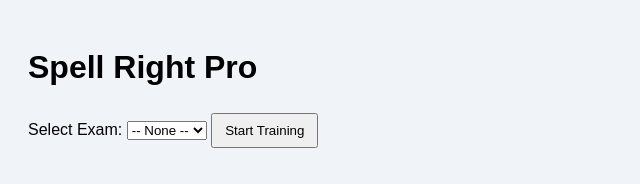
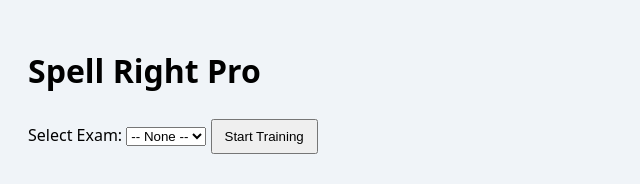
Before and after one commit to Elnohi/Spell-Right-Pro, a plain HTML site: page app.html in a window 1280 px wide. Shown: the whole page, without its empty margins (0-640 px from the left). Drawn offline with Linux system fonts and the light colour scheme.

Commit message:
Update app.html

```diff
--- a/app.html
+++ b/app.html
@@ -6,7 +6,7 @@
     <title>Spell Right Pro</title>
     <style>
         body {
-            font-family: Arial, sans-serif;
+            font-family: system-ui, -apple-system, BlinkMacSystemFont, "Segoe UI", Roboto, "Helvetica Neue", sans-serif;
             padding: 20px;
             background-color: #f0f4f8;
         }
```
